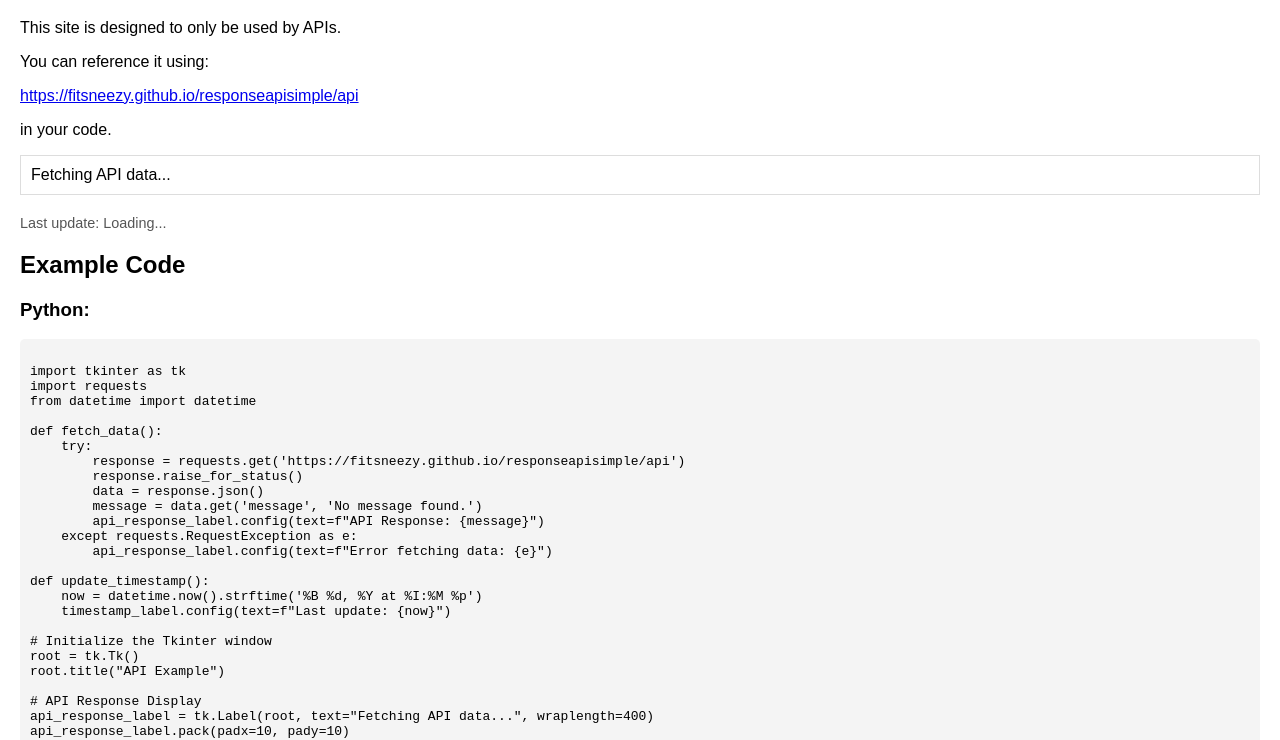
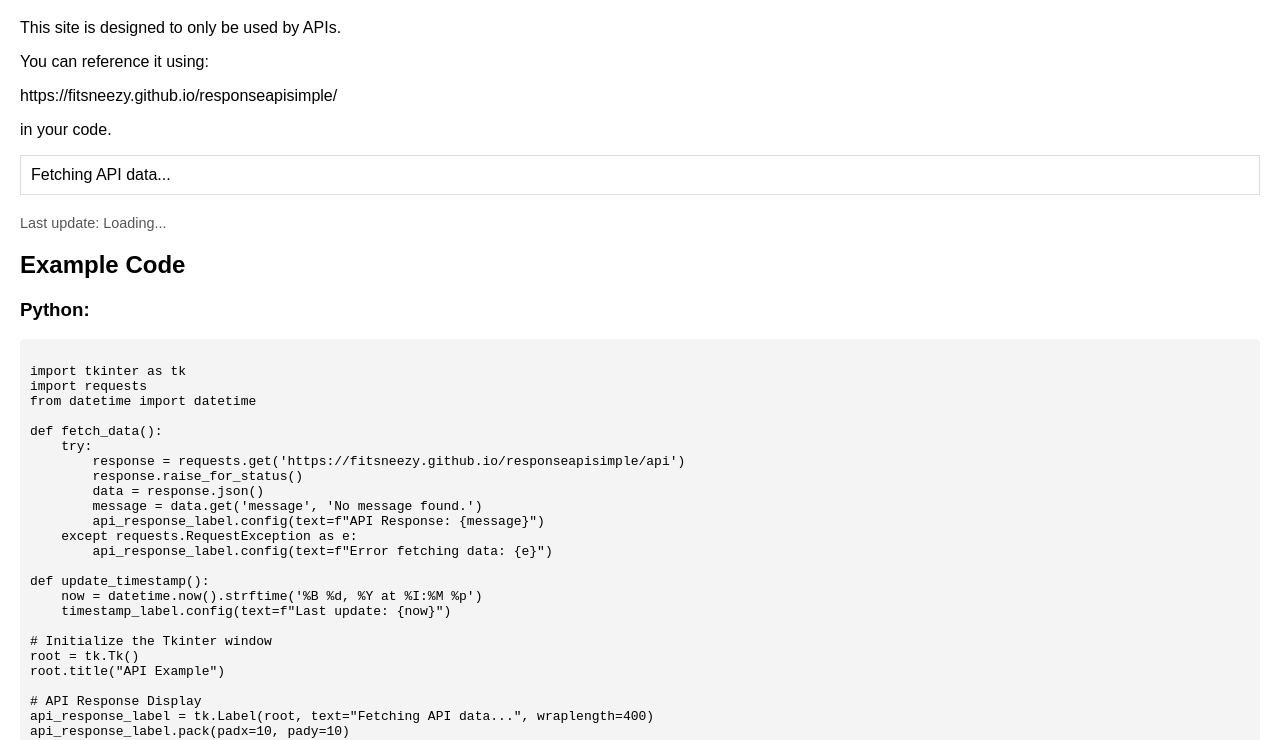
Before and after one commit to Fitsneezy/responseapisimple, a plain HTML site: page index.html in a window 1280 px wide. Shown: the part 61-801 px from the top of the page. Drawn offline with Linux system fonts and the light colour scheme.

Commit message:
Update index.html

```diff
--- a/index.html
+++ b/index.html
@@ -33,7 +33,7 @@
     <h1>API Example</h1>
     <p>This site is designed to only be used by APIs.</p>
     <p>You can reference it using:</p>
-    <p><a href="https://fitsneezy.github.io/responseapisimple/api">https://fitsneezy.github.io/responseapisimple/api</a></p>
+    <p>https://fitsneezy.github.io/responseapisimple/</p>
     <p>in your code.</p>
 
     <div id="api-response">Fetching API data...</div>
```
